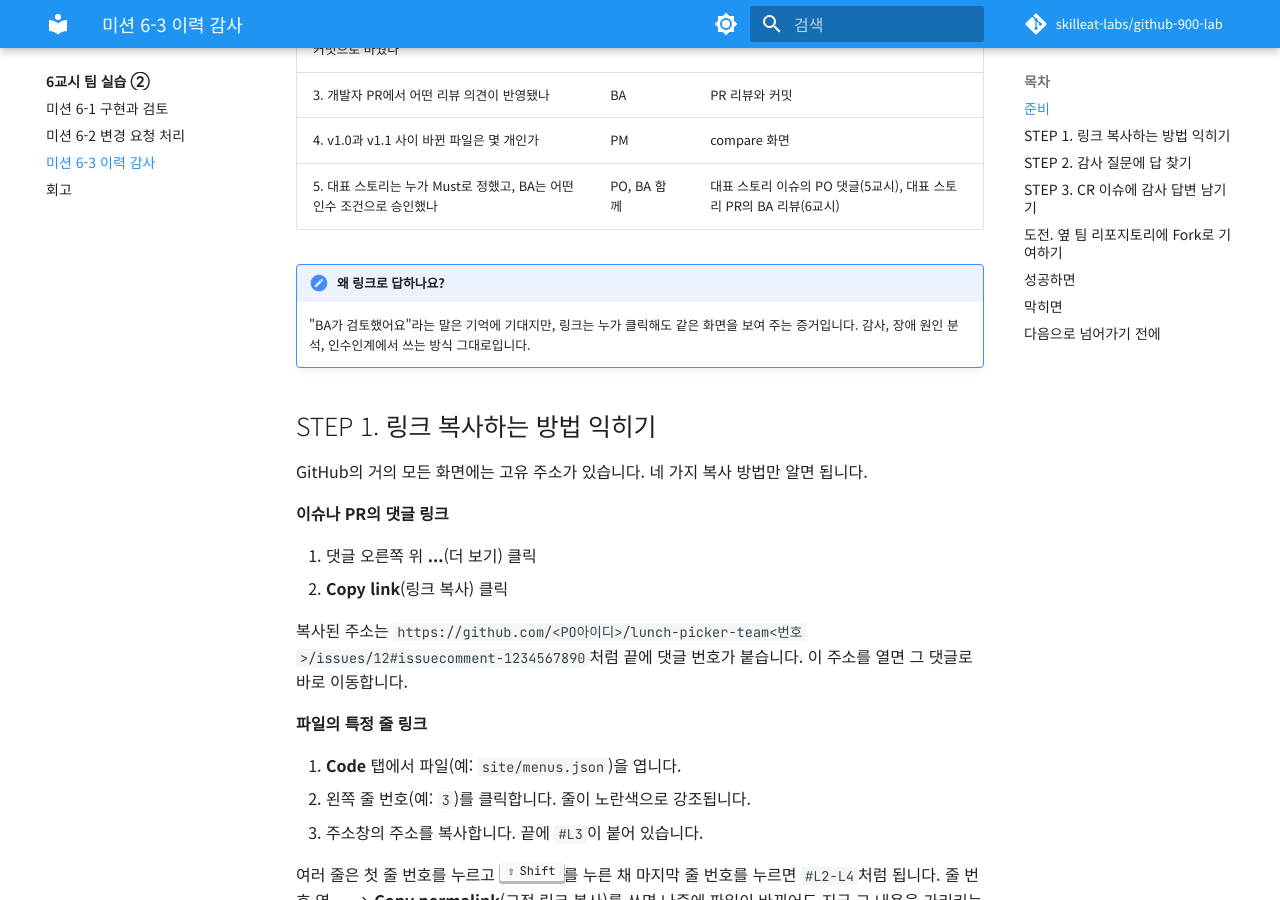
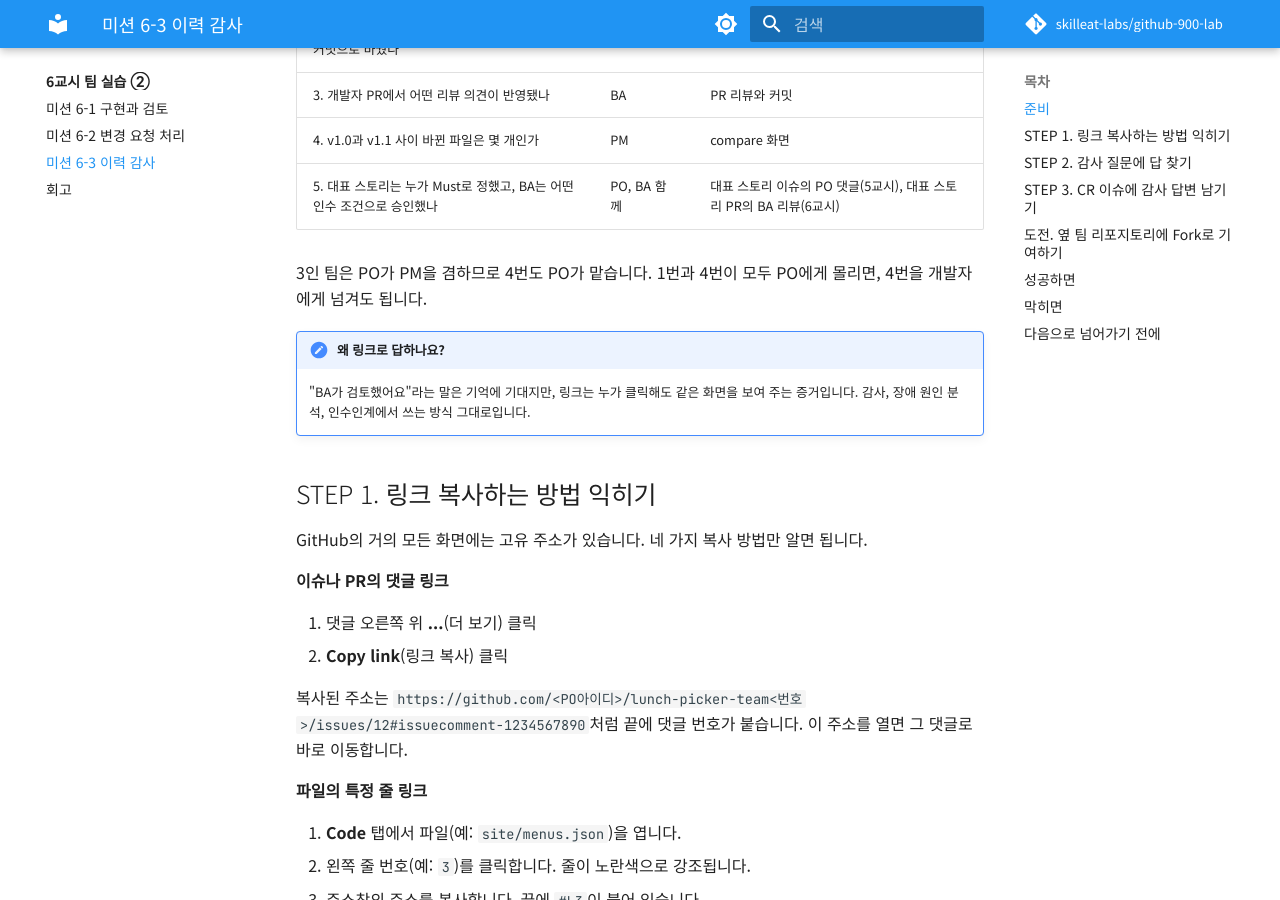
Before and after one commit to hyongsu/github-900-lab, an MkDocs documentation site: the page built from docs/class6/mission-3.md, in a window 1280 px wide and 900 px high, scrolled down 739 px. Built offline with MkDocs 1.6.1 and Material for MkDocs 9.7.7, drawn with Linux system fonts in a browser that asks for light colours; comment, search, counter and statistics services are not loaded.

Commit message:
6-3: 3인 팀 분담 안내 추가
Co-Authored-By: Claude Opus 5.5 <noreply@anthropic.com>

```diff
--- a/docs/class6/mission-3.md
+++ b/docs/class6/mission-3.md
@@ -19,6 +19,8 @@
 | 3. 개발자 PR에서 어떤 리뷰 의견이 반영됐나 | BA | PR 리뷰와 커밋 |
 | 4. v1.0과 v1.1 사이 바뀐 파일은 몇 개인가 | PM | compare 화면 |
 | 5. 대표 스토리는 누가 Must로 정했고, BA는 어떤 인수 조건으로 승인했나 | PO, BA 함께 | 대표 스토리 이슈의 PO 댓글(5교시), 대표 스토리 PR의 BA 리뷰(6교시) |
+
+3인 팀은 PO가 PM을 겸하므로 4번도 PO가 맡습니다. 1번과 4번이 모두 PO에게 몰리면, 4번을 개발자에게 넘겨도 됩니다.
 
 !!! note "왜 링크로 답하나요?"
     "BA가 검토했어요"라는 말은 기억에 기대지만, 링크는 누가 클릭해도 같은 화면을 보여 주는 증거입니다. 감사, 장애 원인 분석, 인수인계에서 쓰는 방식 그대로입니다.
```
